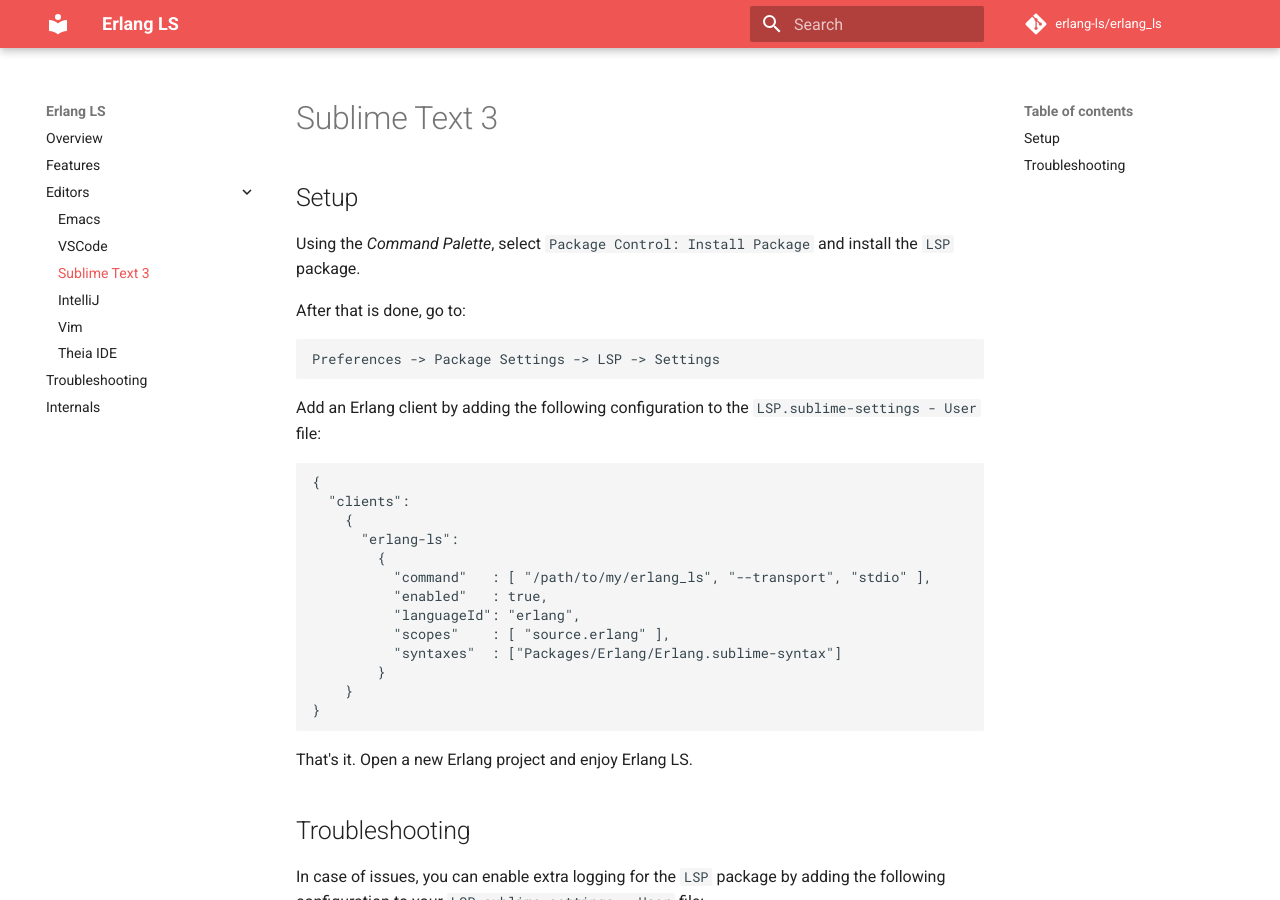
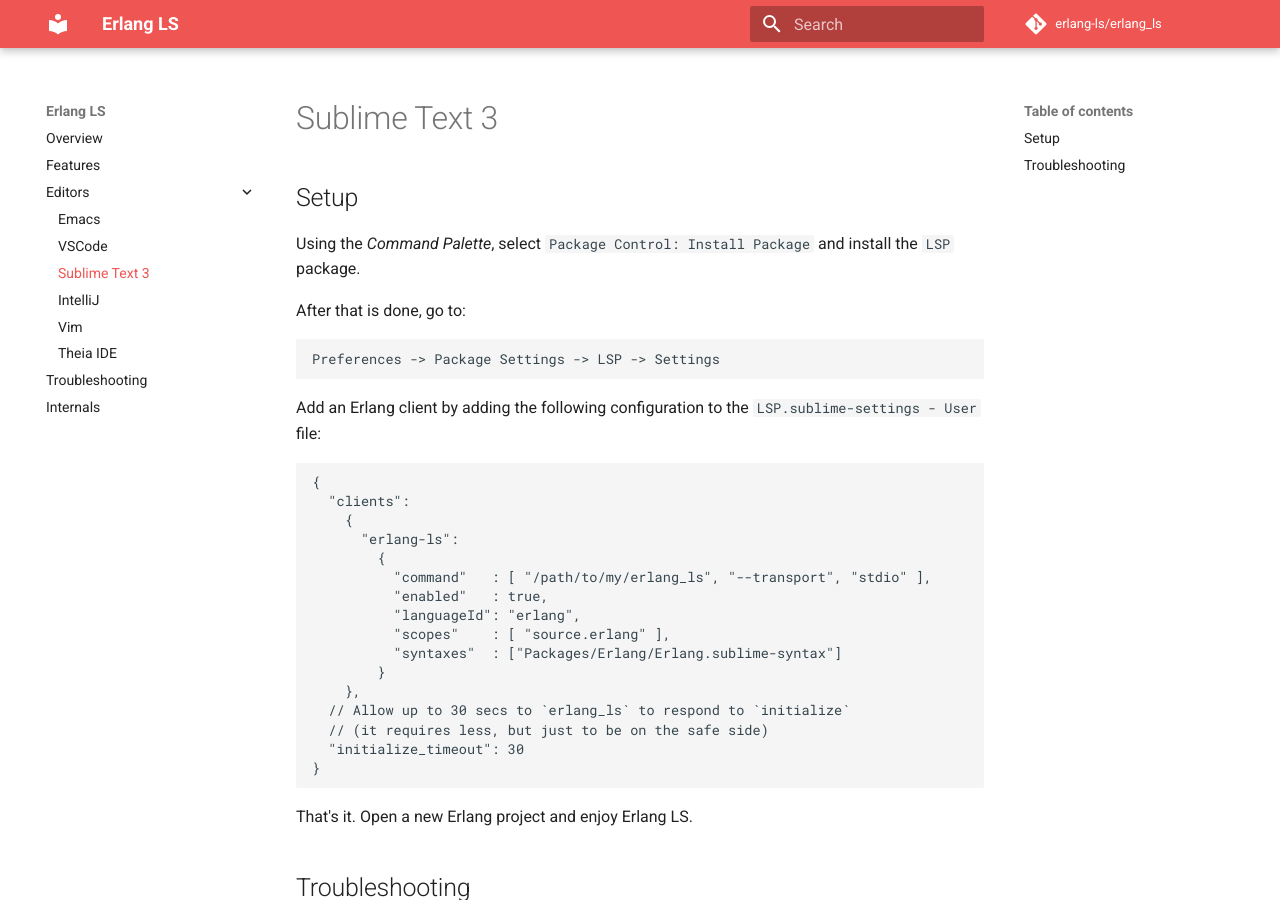
Before and after one commit to erlang-ls/erlang-ls.github.io, an MkDocs documentation site: the page built from docs/editors/sublime3.md, in a window 1280 px wide and 900 px high. Built offline with MkDocs 1.6.1 and Material for MkDocs 9.7.7, drawn with Linux system fonts in a browser that asks for light colours; comment, search, counter and statistics services are not loaded.

Commit message:
Bump initialize_timeout to 30 seconds in Sublime config
Found while troubleshooting erlang_ls#565

```diff
--- a/docs/editors/sublime3.md
+++ b/docs/editors/sublime3.md
@@ -23,7 +23,10 @@ Add an Erlang client by adding the following configuration to the
               "scopes"    : [ "source.erlang" ],
               "syntaxes"  : ["Packages/Erlang/Erlang.sublime-syntax"]
             }
-        }
+        },
+      // Allow up to 30 secs to `erlang_ls` to respond to `initialize`
+      // (it requires less, but just to be on the safe side)
+      "initialize_timeout": 30
     }
 
 That's it. Open a new Erlang project and enjoy Erlang LS.
```
